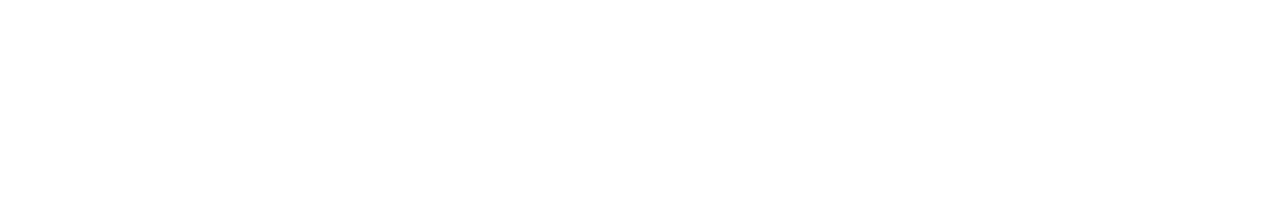
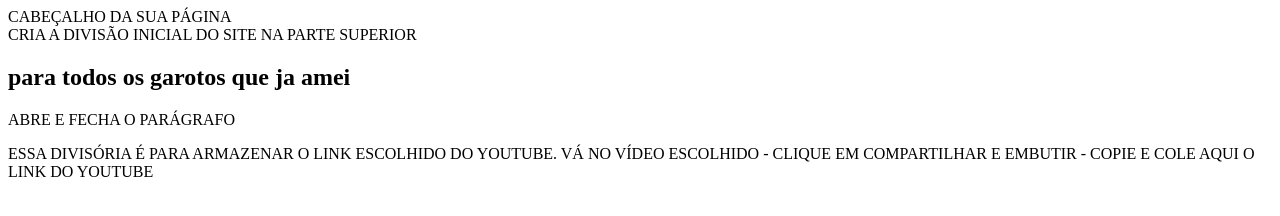
Before and after one commit to Dafiny-lang/aluraflix-dafiny-evellin, a plain HTML site: page index.html in a window 1280 px wide. Drawn offline with Linux system fonts and the light colour scheme.

Commit message:
Update index.html

```diff
--- a/index.html
+++ b/index.html
@@ -6,6 +6,21 @@
     <title>aluraflix-dafiny,evellin</title>
 </head>
 <body>
+<header> CABEÇALHO DA SUA PÁGINA </header> <!-- cabeçalho-->
+
+
+    <section>
+        <div>  CRIA A DIVISÃO INICIAL DO SITE NA PARTE SUPERIOR
+            <h1> para todos os garotos que ja amei  </h1>
+            <p> ABRE E FECHA O PARÁGRAFO </p>
+        </div>
+
+
+        <div> ESSA DIVISÓRIA É PARA ARMAZENAR O LINK ESCOLHIDO DO YOUTUBE.
+
+VÁ NO VÍDEO ESCOLHIDO - CLIQUE EM COMPARTILHAR E EMBUTIR - COPIE E COLE AQUI O LINK DO YOUTUBE
+
+
 
 </body>
 </html>
```
